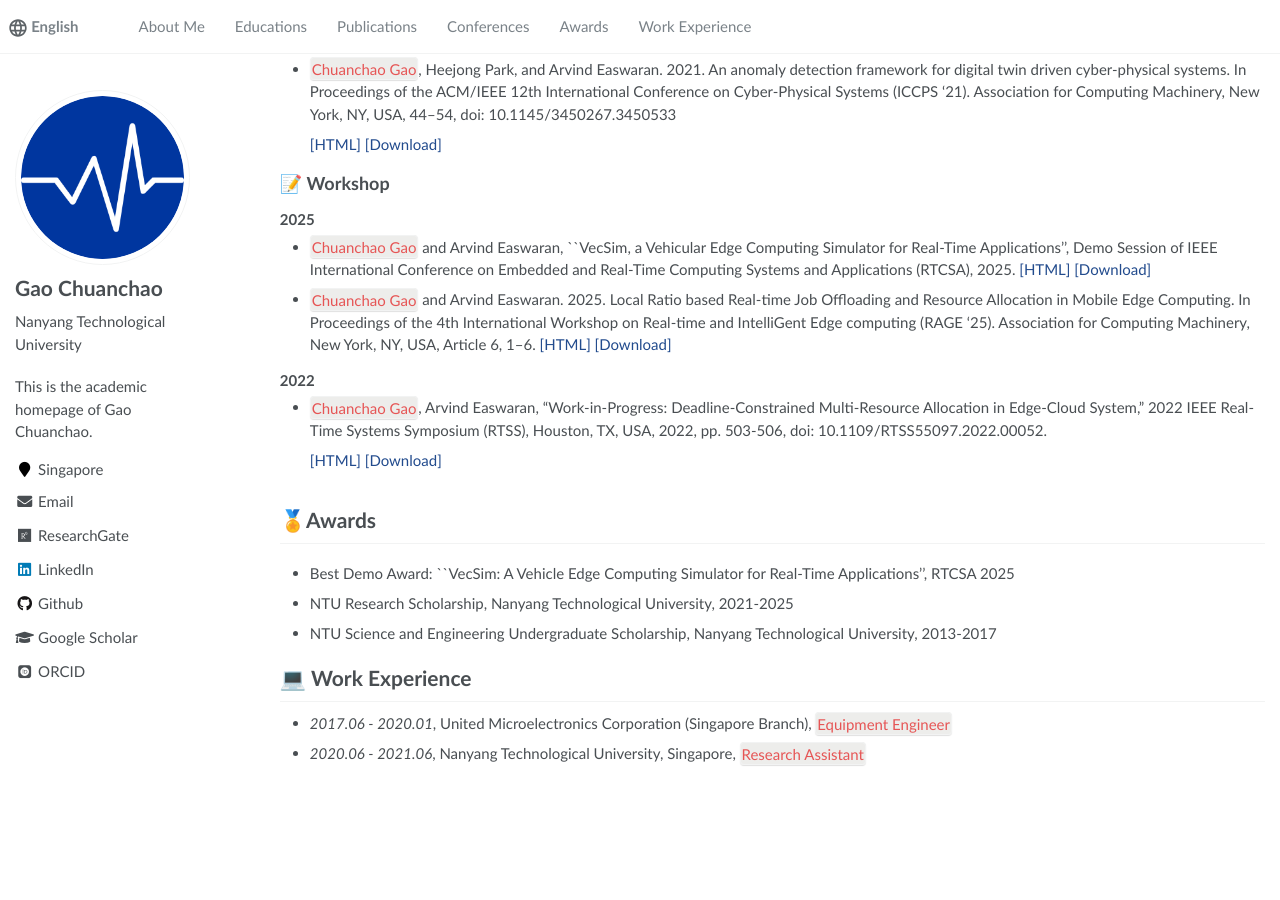
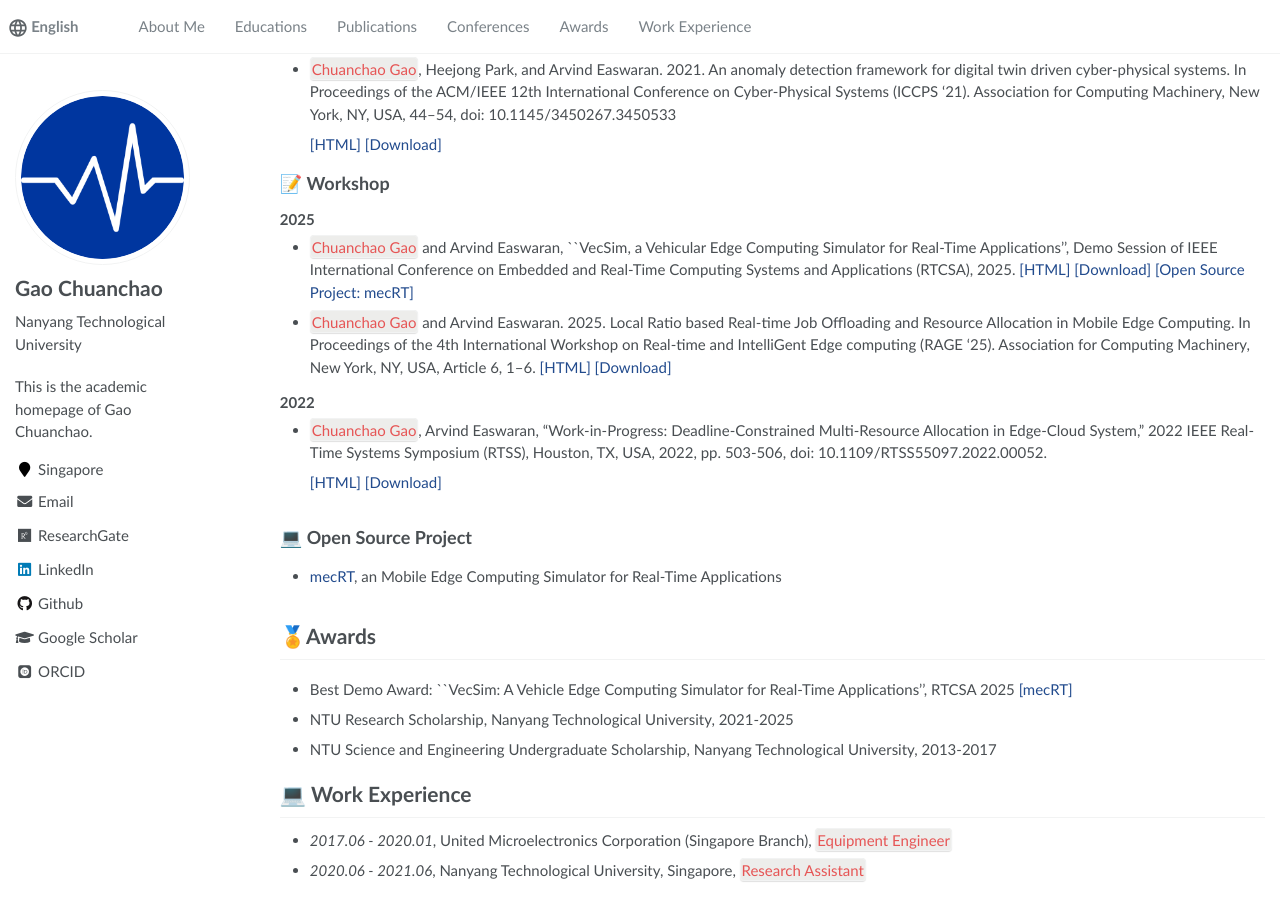
Before and after one commit to gaochuanchao/gaochuanchao.github.io, a Jekyll site: the page built from _pages/about.md, in a window 1280 px wide and 900 px high, scrolled down 1002 px. Built offline with Jekyll 4.4.1, drawn with Linux system fonts in a browser that asks for light colours; some web fonts are replaced.

Commit message:
add opensource project

```diff
--- a/_pages/about.md
+++ b/_pages/about.md
@@ -66,7 +66,7 @@ My research interest includes:
 ## 📝 Workshop
 
 ### 2025
-- `Chuanchao Gao` and Arvind Easwaran, ``VecSim, a Vehicular Edge Computing Simulator for Real-Time Applications'', Demo Session of IEEE International Conference on Embedded and Real-Time Computing Systems and Applications (RTCSA), 2025. [[HTML]](https://ieeexplore.ieee.org/document/11153192) [[Download]](../papers/VecSim, a Vehicular Edge Computing Simulator for Real-Time Applications.pdf)
+- `Chuanchao Gao` and Arvind Easwaran, ``VecSim, a Vehicular Edge Computing Simulator for Real-Time Applications'', Demo Session of IEEE International Conference on Embedded and Real-Time Computing Systems and Applications (RTCSA), 2025. [[HTML]](https://ieeexplore.ieee.org/document/11153192) [[Download]](../papers/VecSim, a Vehicular Edge Computing Simulator for Real-Time Applications.pdf) [[Open Source Project: mecRT]](https://github.com/gaochuanchao/mecRT/tree/main/src)
 
 - `Chuanchao Gao` and Arvind Easwaran. 2025. Local Ratio based Real-time Job Offloading and Resource Allocation in Mobile Edge Computing. In Proceedings of the 4th International Workshop on Real-time and IntelliGent Edge computing (RAGE '25). Association for Computing Machinery, New York, NY, USA, Article 6, 1–6. [[HTML]](https://doi.org/10.1145/3722567.3727843) [[Download]](..\papers\Local Ratio based Real-time Job Offloading and Resource Allocation in Mobile Edge Computing.pdf)
 
@@ -77,9 +77,21 @@ My research interest includes:
 
 <span class='anchor' id='-awards'></span>
 
+
+
+## 💻 Open Source Project
+
+<span class='anchor' id='-projects'></span>
+
+- [mecRT](https://github.com/gaochuanchao/mecRT/tree/main/src), an Mobile Edge Computing Simulator for Real-Time Applications
+
+<span class='anchor' id='-projects'></span>
+
+
+
 # 🏅Awards
 <span class='anchor' id='-internships'></span>
-- Best Demo Award: ``VecSim: A Vehicle Edge Computing Simulator for Real-Time Applications'', RTCSA 2025
+- Best Demo Award: ``VecSim: A Vehicle Edge Computing Simulator for Real-Time Applications'', RTCSA 2025 [[mecRT]](https://github.com/gaochuanchao/mecRT/tree/main/src)
 - NTU Research Scholarship, Nanyang Technological University, 2021-2025
 - NTU Science and Engineering Undergraduate Scholarship, Nanyang Technological University, 2013-2017
 
```
